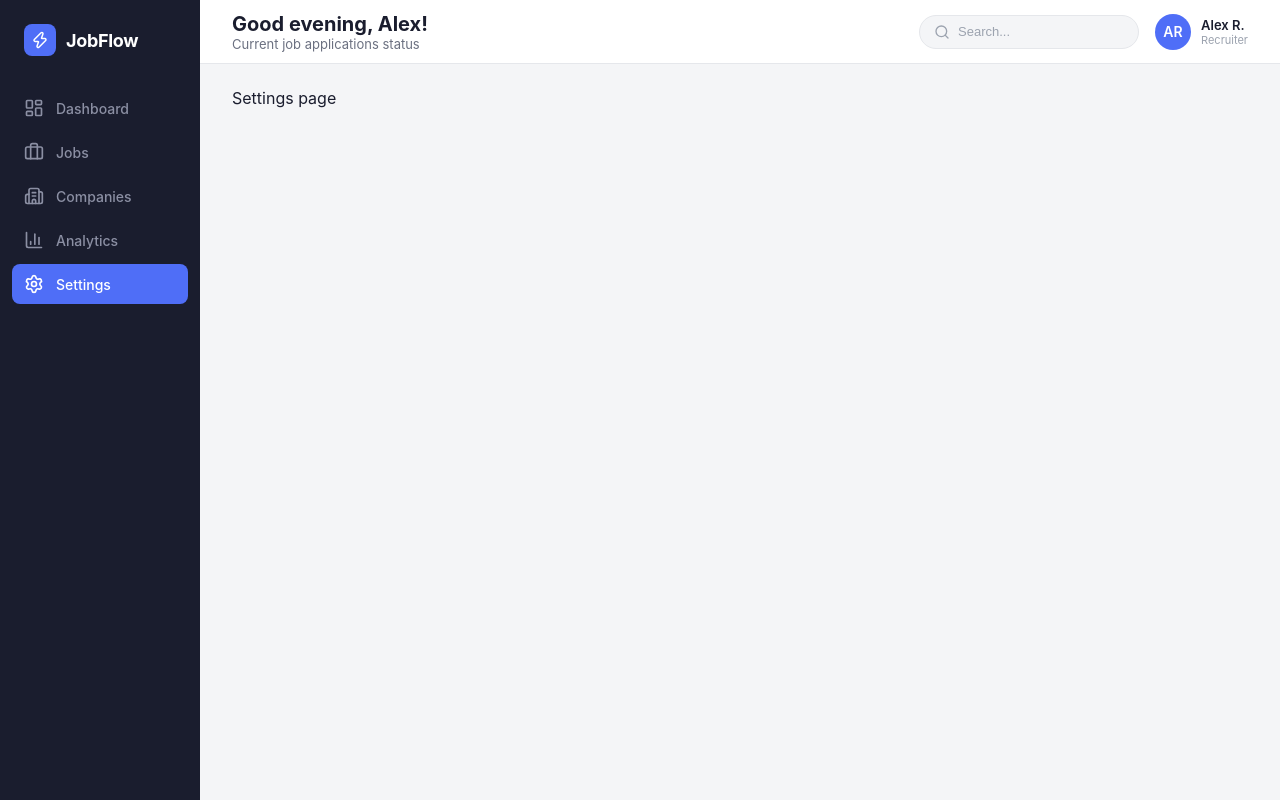
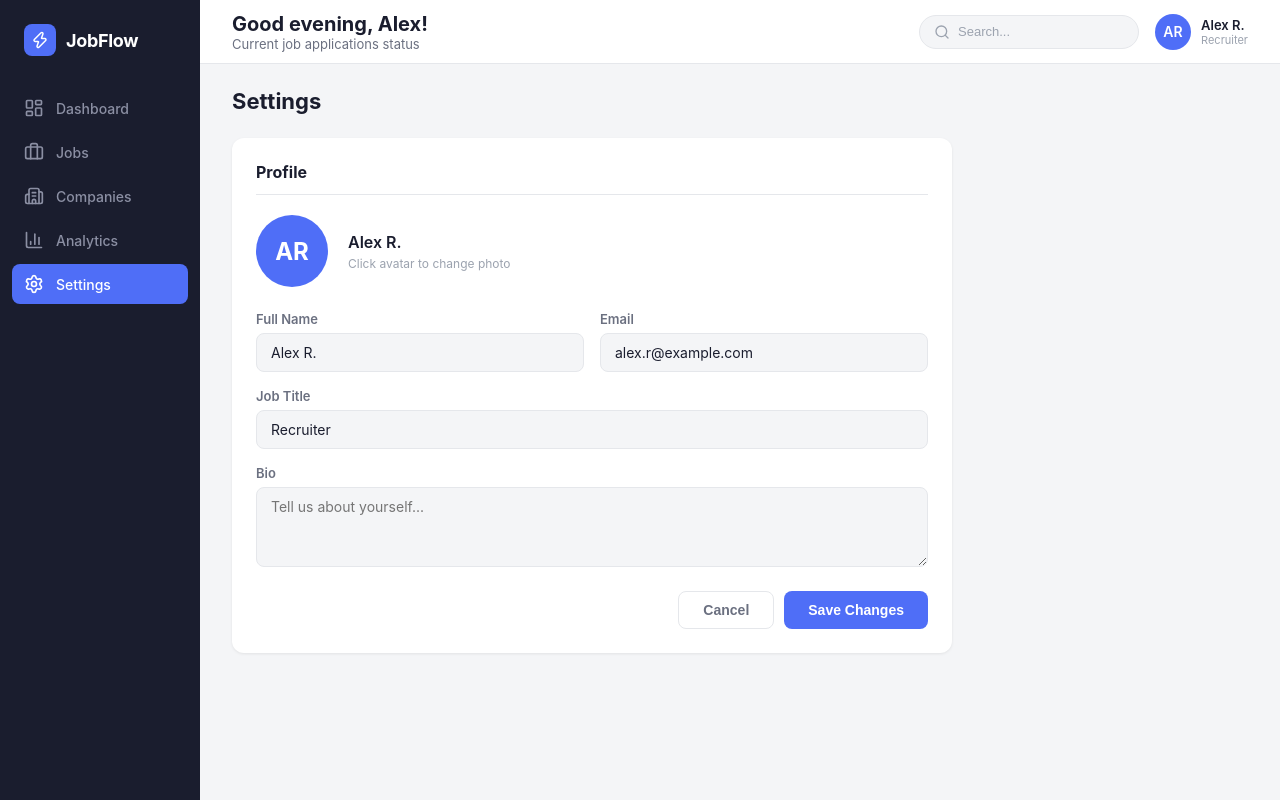
Before and after one commit to jianweicheng0822/JobFlow, a React (Vite) app in the folder job-flow-frontend/: page /settings in a window 1280 px wide. Built offline with nearby package versions, Linux system fonts and the light colour scheme.

Commit message:
Add Settings page with Profile section

```diff
--- /dev/null
+++ b/job-flow-frontend/src/pages/SettingsPage.css
@@ -0,0 +1,200 @@
+/* ===== Settings Page Layout ===== */
+.settings-page {
+  display: flex;
+  flex-direction: column;
+  gap: 24px;
+  max-width: 720px;
+}
+
+.settings-page-title {
+  font-size: 22px;
+  font-weight: 700;
+  color: var(--text-primary);
+}
+
+/* ===== Settings Section Card ===== */
+.settings-section {
+  background: var(--card-bg);
+  border-radius: var(--card-radius);
+  box-shadow: var(--card-shadow);
+  padding: 24px;
+}
+
+.settings-section-title {
+  font-size: 16px;
+  font-weight: 700;
+  color: var(--text-primary);
+  margin-bottom: 20px;
+  padding-bottom: 12px;
+  border-bottom: 1px solid var(--border-color);
+}
+
+/* ===== Profile Avatar ===== */
+.settings-profile-header {
+  display: flex;
+  align-items: center;
+  gap: 20px;
+  margin-bottom: 24px;
+}
+
+.settings-avatar {
+  width: 72px;
+  height: 72px;
+  border-radius: 50%;
+  background: var(--sidebar-accent);
+  display: flex;
+  align-items: center;
+  justify-content: center;
+  color: white;
+  font-size: 24px;
+  font-weight: 700;
+  flex-shrink: 0;
+  overflow: hidden;
+  position: relative;
+  cursor: pointer;
+}
+
+.settings-avatar img {
+  width: 100%;
+  height: 100%;
+  object-fit: cover;
+}
+
+.settings-avatar-overlay {
+  position: absolute;
+  inset: 0;
+  background: rgba(0, 0, 0, 0.4);
+  display: flex;
+  align-items: center;
+  justify-content: center;
+  opacity: 0;
+  transition: opacity 0.2s;
+  color: white;
+}
+
+.settings-avatar:hover .settings-avatar-overlay {
+  opacity: 1;
+}
+
+.settings-avatar-text {
+  display: flex;
+  flex-direction: column;
+  gap: 4px;
+}
+
+.settings-avatar-name {
+  font-size: 16px;
+  font-weight: 600;
+  color: var(--text-primary);
+}
+
+.settings-avatar-hint {
+  font-size: 12px;
+  color: var(--text-muted);
+}
+
+/* ===== Form Fields ===== */
+.settings-form {
+  display: flex;
+  flex-direction: column;
+  gap: 16px;
+}
+
+.settings-field {
+  display: flex;
+  flex-direction: column;
+  gap: 6px;
+}
+
+.settings-field-row {
+  display: grid;
+  grid-template-columns: 1fr 1fr;
+  gap: 16px;
+}
+
+.settings-label {
+  font-size: 13px;
+  font-weight: 600;
+  color: var(--text-secondary);
+}
+
+.settings-input {
+  padding: 10px 14px;
+  border: 1px solid var(--border-color);
+  border-radius: 8px;
+  background: var(--content-bg);
+  color: var(--text-primary);
+  font-size: 14px;
+  font-family: inherit;
+}
+
+.settings-input:focus {
+  outline: none;
+  border-color: var(--sidebar-accent);
+}
+
+.settings-textarea {
+  padding: 10px 14px;
+  border: 1px solid var(--border-color);
+  border-radius: 8px;
+  background: var(--content-bg);
+  color: var(--text-primary);
+  font-size: 14px;
+  font-family: inherit;
+  resize: vertical;
+  min-height: 80px;
+}
+
+.settings-textarea:focus {
+  outline: none;
+  border-color: var(--sidebar-accent);
+}
+
+.settings-actions {
+  display: flex;
+  justify-content: flex-end;
+  gap: 10px;
+  margin-top: 8px;
+}
+
+.settings-btn-primary {
+  padding: 10px 24px;
+  background: var(--sidebar-accent);
+  color: white;
+  border: none;
+  border-radius: 8px;
+  font-size: 14px;
+  font-weight: 600;
+  cursor: pointer;
+}
+
+.settings-btn-primary:hover {
+  opacity: 0.9;
+}
+
+.settings-btn-secondary {
+  padding: 10px 24px;
+  background: transparent;
+  color: var(--text-secondary);
+  border: 1px solid var(--border-color);
+  border-radius: 8px;
+  font-size: 14px;
+  font-weight: 600;
+  cursor: pointer;
+}
+
+.settings-btn-secondary:hover {
+  background: var(--content-bg);
+}
+
+/* ===== Responsive ===== */
+@media (max-width: 480px) {
+  .settings-field-row {
+    grid-template-columns: 1fr;
+  }
+
+  .settings-profile-header {
+    flex-direction: column;
+    text-align: center;
+  }
+}
--- a/job-flow-frontend/src/pages/SettingsPage.tsx
+++ b/job-flow-frontend/src/pages/SettingsPage.tsx
@@ -1,3 +1,113 @@
+import { useRef, useState } from 'react'
+import { Camera } from 'lucide-react'
+import './SettingsPage.css'
+
+const AVATAR_STORAGE_KEY = 'jobflow-avatar'
+
 export default function SettingsPage() {
-  return <div>Settings page</div>
+  const [avatar, setAvatar] = useState<string | null>(() => {
+    return localStorage.getItem(AVATAR_STORAGE_KEY)
+  })
+  const fileInputRef = useRef<HTMLInputElement>(null)
+
+  const [fullName, setFullName] = useState('Alex R.')
+  const [email, setEmail] = useState('alex.r@example.com')
+  const [jobTitle, setJobTitle] = useState('Recruiter')
+  const [bio, setBio] = useState('')
+
+  const handleAvatarClick = () => {
+    fileInputRef.current?.click()
+  }
+
+  const handleFileChange = (e: React.ChangeEvent<HTMLInputElement>) => {
+    const file = e.target.files?.[0]
+    if (!file) return
+    const reader = new FileReader()
+    reader.onload = () => {
+      const dataUrl = reader.result as string
+      localStorage.setItem(AVATAR_STORAGE_KEY, dataUrl)
+      setAvatar(dataUrl)
+    }
+    reader.readAsDataURL(file)
+  }
+
+  return (
+    <div className="settings-page">
+      <h1 className="settings-page-title">Settings</h1>
+
+      {/* Profile Section */}
+      <div className="settings-section">
+        <h2 className="settings-section-title">Profile</h2>
+
+        <div className="settings-profile-header">
+          <div className="settings-avatar" onClick={handleAvatarClick}>
+            {avatar ? (
+              <img src={avatar} alt="Avatar" />
+            ) : (
+              'AR'
+            )}
+            <div className="settings-avatar-overlay">
+              <Camera size={20} />
+            </div>
+            <input
+              ref={fileInputRef}
+              type="file"
+              accept="image/*"
+              onChange={handleFileChange}
+              hidden
+            />
+          </div>
+          <div className="settings-avatar-text">
+            <span className="settings-avatar-name">{fullName}</span>
+            <span className="settings-avatar-hint">Click avatar to change photo</span>
+          </div>
+        </div>
+
+        <div className="settings-form">
+          <div className="settings-field-row">
+            <div className="settings-field">
+              <label className="settings-label">Full Name</label>
+              <input
+                type="text"
+                className="settings-input"
+                value={fullName}
+                onChange={(e) => setFullName(e.target.value)}
+              />
+            </div>
+            <div className="settings-field">
+              <label className="settings-label">Email</label>
+              <input
+                type="email"
+                className="settings-input"
+                value={email}
+                onChange={(e) => setEmail(e.target.value)}
+              />
+            </div>
+          </div>
+          <div className="settings-field">
+            <label className="settings-label">Job Title</label>
+            <input
+              type="text"
+              className="settings-input"
+              value={jobTitle}
+              onChange={(e) => setJobTitle(e.target.value)}
+            />
+          </div>
+          <div className="settings-field">
+            <label className="settings-label">Bio</label>
+            <textarea
+              className="settings-textarea"
+              value={bio}
+              onChange={(e) => setBio(e.target.value)}
+              placeholder="Tell us about yourself..."
+            />
+          </div>
+          <div className="settings-actions">
+            <button className="settings-btn-secondary">Cancel</button>
+            <button className="settings-btn-primary">Save Changes</button>
+          </div>
+        </div>
+      </div>
+    </div>
+  )
 }
```
